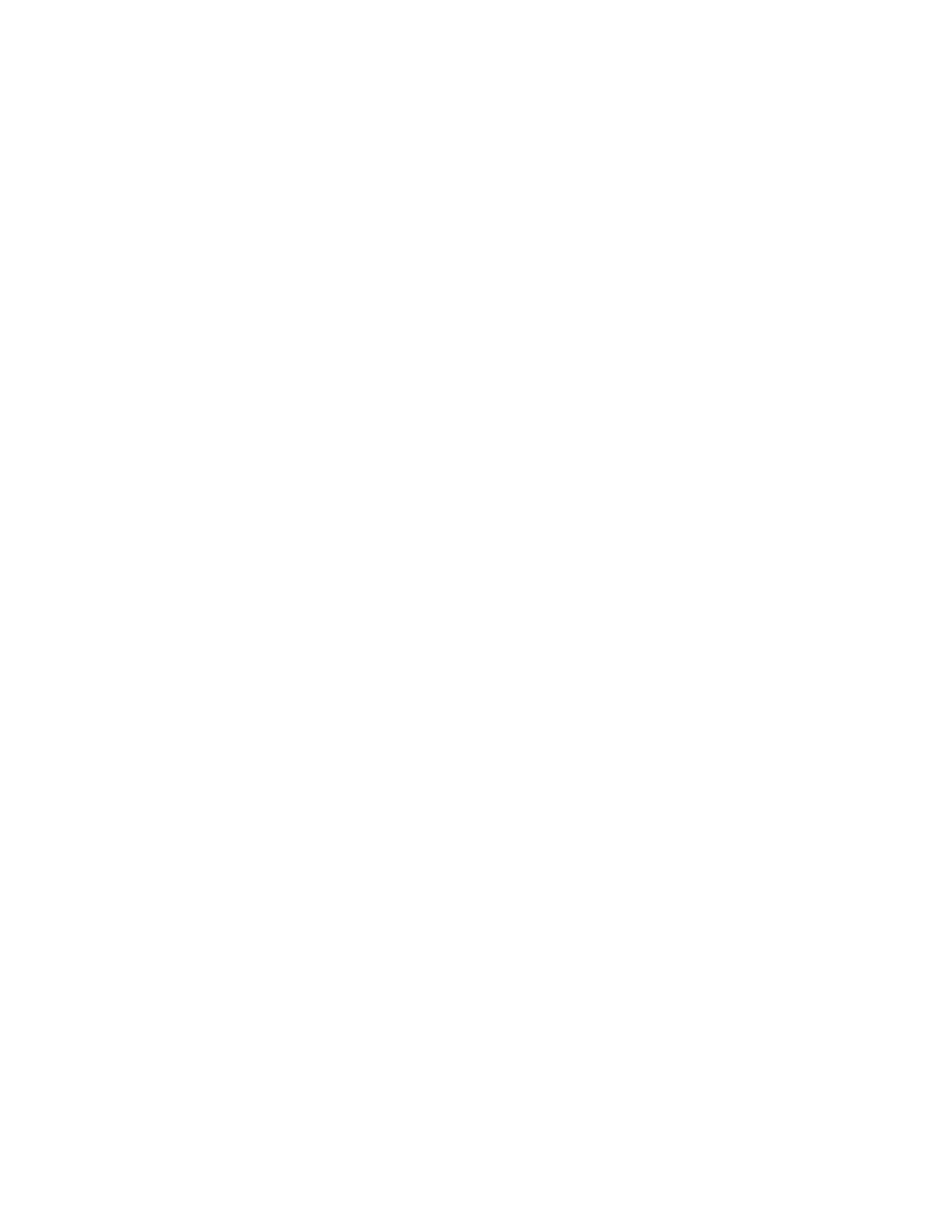
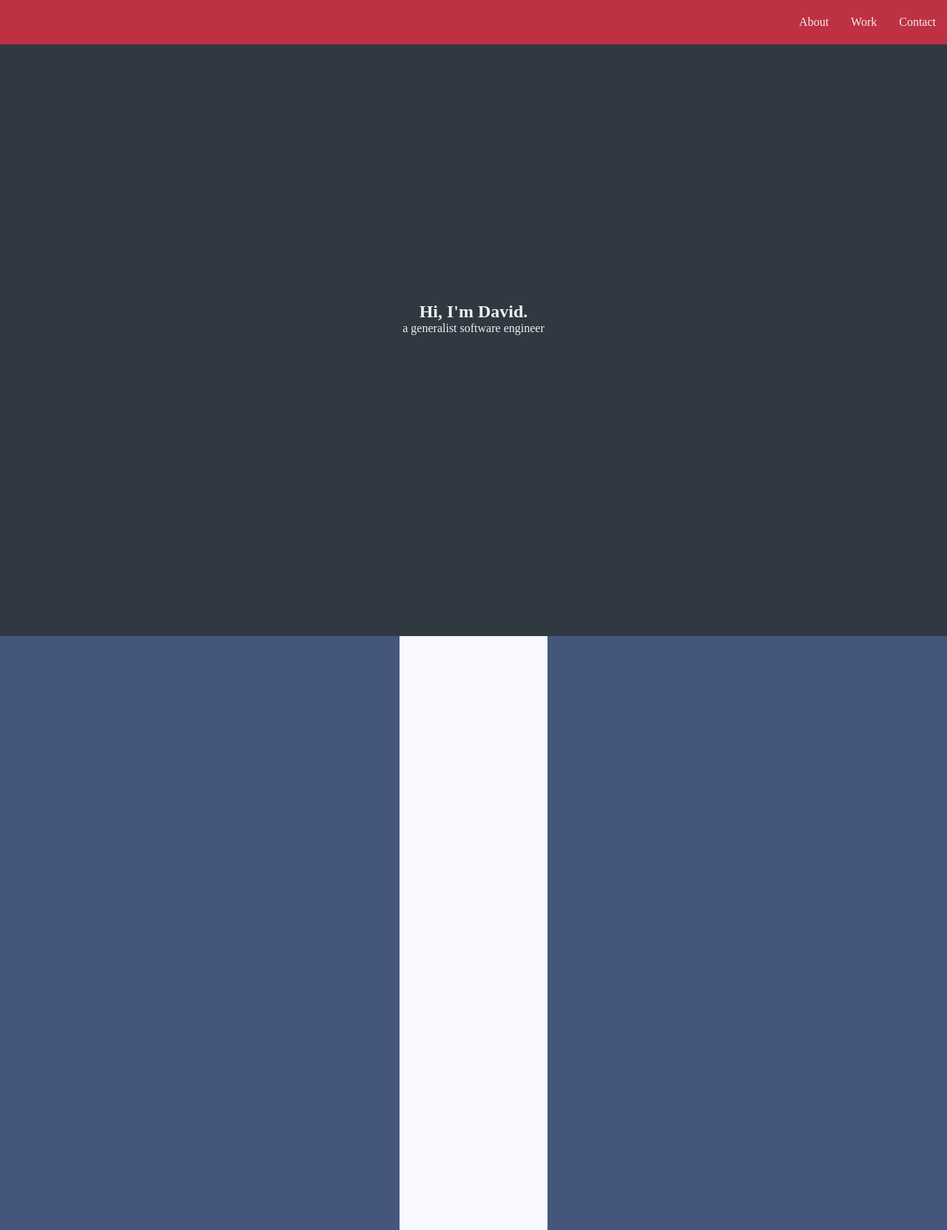
Before and after one commit to davidgbiggs/fcc-personal-portfolio, a plain HTML site: page index.html in a window 1280 px wide. Shown: the top 1663 px of the page at 74% size. Before the commit the page ends 800 px from the top, so only its background shows below. Drawn offline with Linux system fonts and the light colour scheme.

Commit message:
Added basic templating for projects section; subtitle to welcome section.

```diff
--- a/index.html
+++ b/index.html
@@ -56,5 +56,51 @@
     ></script>
     <title>David Biggs</title>
   </head>
-  <body></body>
+  <body>
+    <nav id="navbar">
+      <ul id="nav-links">
+        <a class="nav-link" href="#welcome-section"><li>About</li></a>
+        <a class="nav-link" href="#projects"><li>Work</li></a>
+        <a class="nav-link" href="#link-section"><li>Contact</li></a>
+      </ul>
+    </nav>
+    <section class="center-both-axes" id="welcome-section">
+      <div class="center-both-axes" id="welcome-text-box">
+        <h1>Hi, I'm David.</h1>
+        <span>a generalist software engineer</span>
+      </div>
+    </section>
+    <section id="projects">
+      <!-- <a
+        target="_blank"
+        rel="noopener"
+        href="https://competent-shaw-84e4bc.netlify.app/"
+        class="project-link"
+        ><div class="project-tile"></div
+      ></a> -->
+      <div
+        style="height: 200px; width: 200px; background-color: ghostwhite"
+      ></div>
+      <div
+        style="height: 200px; width: 200px; background-color: ghostwhite"
+      ></div>
+      <div
+        style="height: 200px; width: 200px; background-color: ghostwhite"
+      ></div>
+      <div
+        style="height: 200px; width: 200px; background-color: ghostwhite"
+      ></div>
+      <div
+        style="height: 200px; width: 200px; background-color: ghostwhite"
+      ></div>
+      <div
+        style="height: 200px; width: 200px; background-color: ghostwhite"
+      ></div>
+    </section>
+    <section id="link-section">
+      <a target="_blank" id="profile-link" href="https://github.com/davidgbiggs"
+        >Github</a
+      >
+    </section>
+  </body>
 </html>
--- a/style.css
+++ b/style.css
@@ -19,4 +19,63 @@
 html {
   box-sizing: border-box;
   scroll-behavior: smooth;
+  color: var(--theme-white);
 }
+
+#navbar {
+  position: sticky;
+  top: 0;
+  right: 0;
+  left: 0;
+  background-color: var(--theme-red);
+  display: flex;
+  flex-direction: row;
+  justify-content: flex-end;
+  height: 60px;
+}
+
+#nav-links {
+  list-style: none;
+  display: flex;
+  flex-direction: row;
+}
+
+.nav-link {
+  height: 60px;
+  line-height: 60px;
+  padding: 0 15px;
+  cursor: pointer;
+  text-decoration: none;
+  color: var(--theme-white);
+}
+
+.nav-link:hover {
+  background-color: #cc374b;
+}
+
+#welcome-section {
+  background-color: var(--theme-gray);
+  height: 100vh;
+}
+
+#welcome-text-box {
+  margin-top: -60px;
+}
+
+#projects {
+  background-color: var(--theme-blue);
+  display: flex;
+  flex-direction: column;
+  align-items: center;
+}
+
+#link-section {
+  background-color: var(--theme-gray);
+}
+
+.center-both-axes {
+  display: flex;
+  justify-content: center;
+  align-items: center;
+  flex-direction: column;
+}
```
